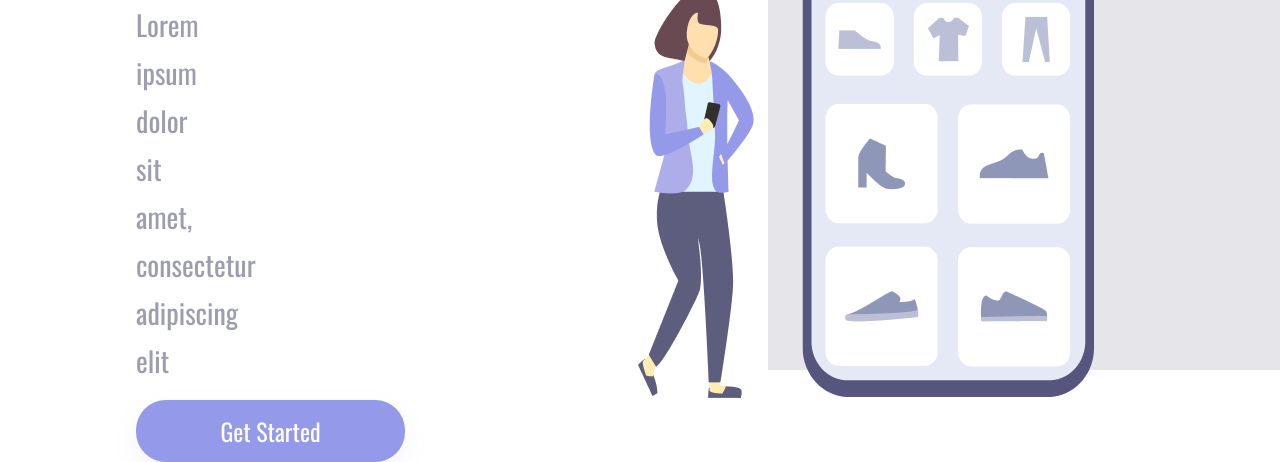
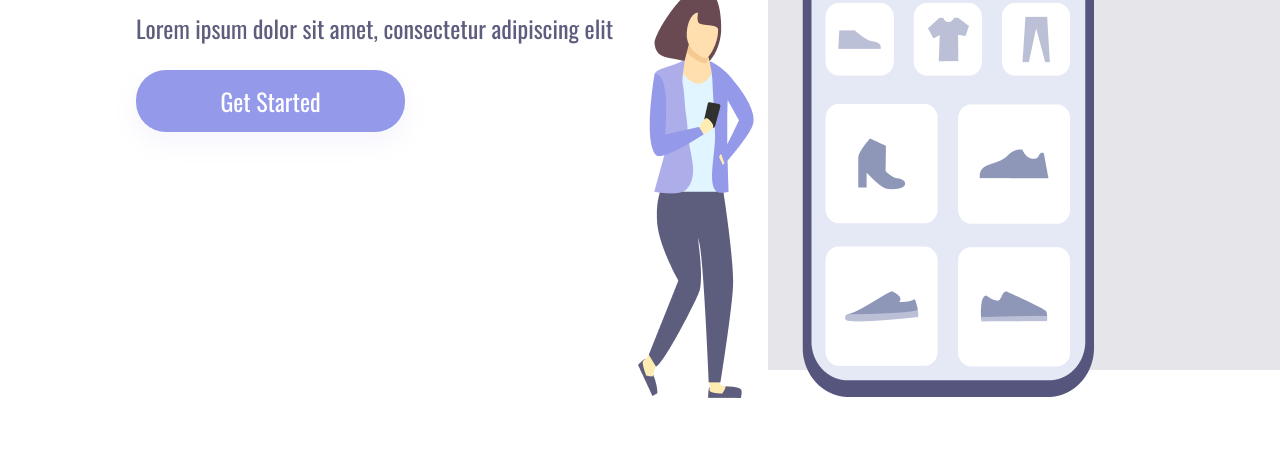
Before and after one commit to WendellSSilva/Easy-shopping, a plain HTML site: page index.html in a window 1280 px wide. Shown: the part 430-892 px from the top of the page. After the commit the page ends 828 px from the top, so only its background shows below. Drawn offline with nearby package versions, Linux system fonts and the light colour scheme.

Commit message:
alteração h2

```diff
--- a/index.html
+++ b/index.html
@@ -14,7 +14,9 @@
     <div class="wrapper">
     <section class="container-left">
         <h1>Easy Shopping Via Mobile</h1>
-        <p>Lorem ipsum dolor sit amet, consectetur  adipiscing elit </p>
+        <br>
+        <h2>Lorem ipsum dolor sit amet, consectetur  adipiscing elit</h2>
+        <br>
         <button>Get Started</button>
     </section>
     <section class="container-right">
```
